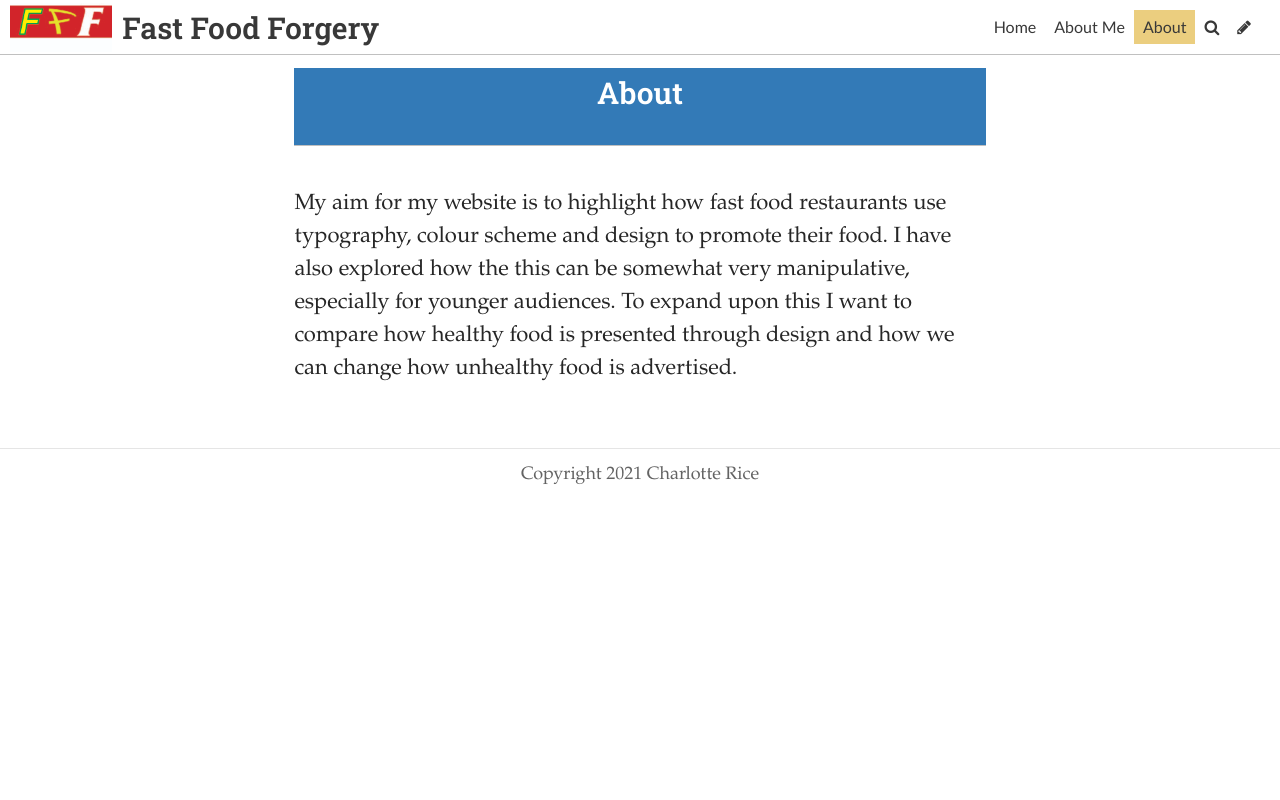
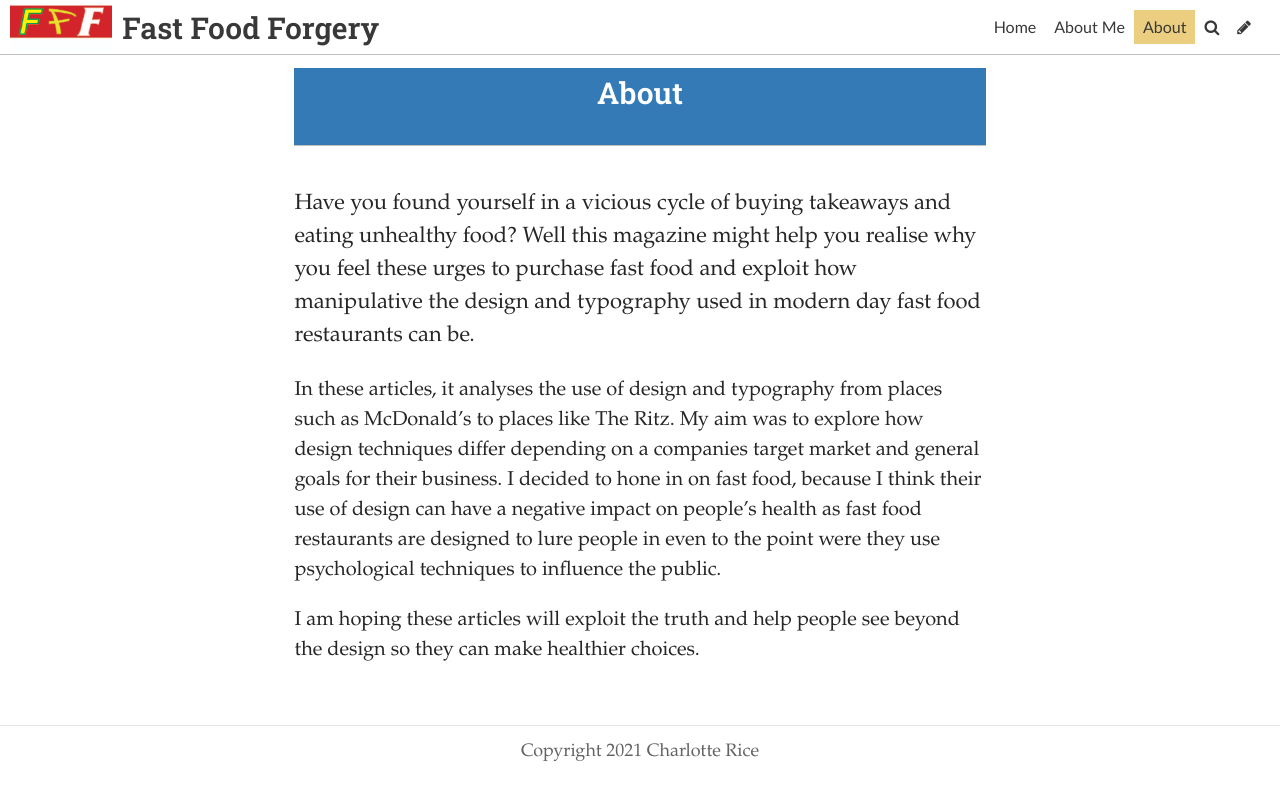
Before and after one commit to charlottericex/typofolder, a Jekyll site: the page built from pages/about.md, in a window 1280 px wide. Shown: the top 800 px of the page. Built offline with Jekyll 4.4.1, drawn with Linux system fonts in a browser that asks for light colours; some web fonts are replaced.

Commit message:
Update Page “about”

```diff
--- a/pages/about.md
+++ b/pages/about.md
@@ -10,4 +10,8 @@ tags: null
 description: null
 show: true
 ---
-My aim for my website is to highlight how fast food restaurants use typography, colour scheme and design to promote their food. I have also explored how the this can be somewhat very manipulative, especially for younger audiences. To expand upon this I want to compare how healthy food is presented through design and how we can change how unhealthy food is advertised.
+Have you found yourself in a vicious cycle of buying takeaways and eating unhealthy food? Well this magazine might help you realise why you feel these urges to purchase fast food and exploit how manipulative the design and typography used in modern day fast food restaurants can be.
+
+In these articles, it analyses the use of design and typography from places such as McDonald's to places like The Ritz. My aim was to explore how design techniques differ depending on a companies target market and general goals for their business. I decided to hone in on fast food, because I think their use of design can have a negative impact on people's health as fast food restaurants are designed to lure people in even to the point were they use psychological techniques to influence the public.
+
+I am hoping these articles will exploit the truth and help people see beyond the design so they can make healthier choices.
```
